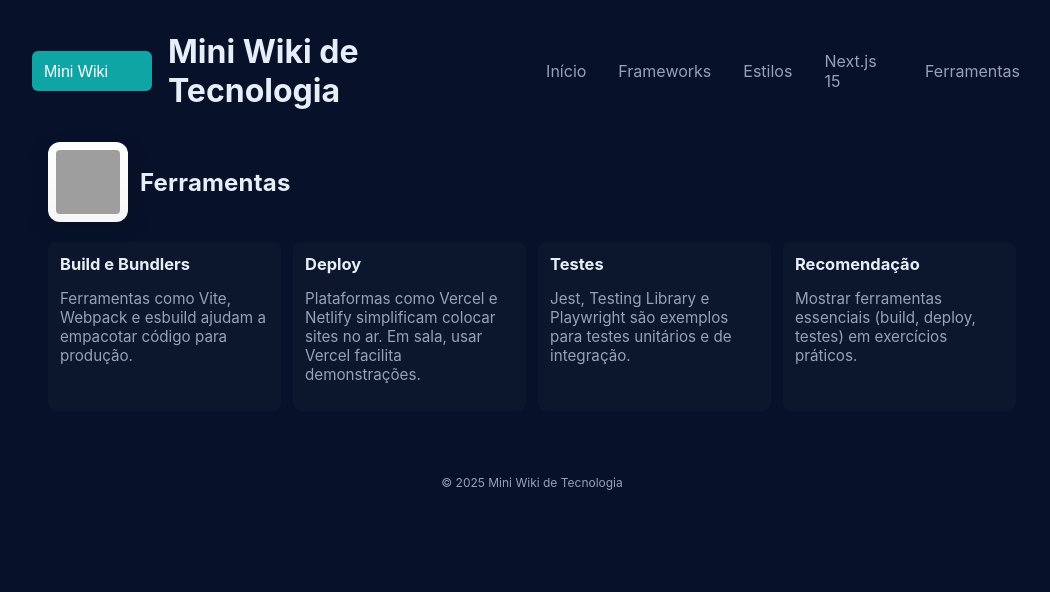
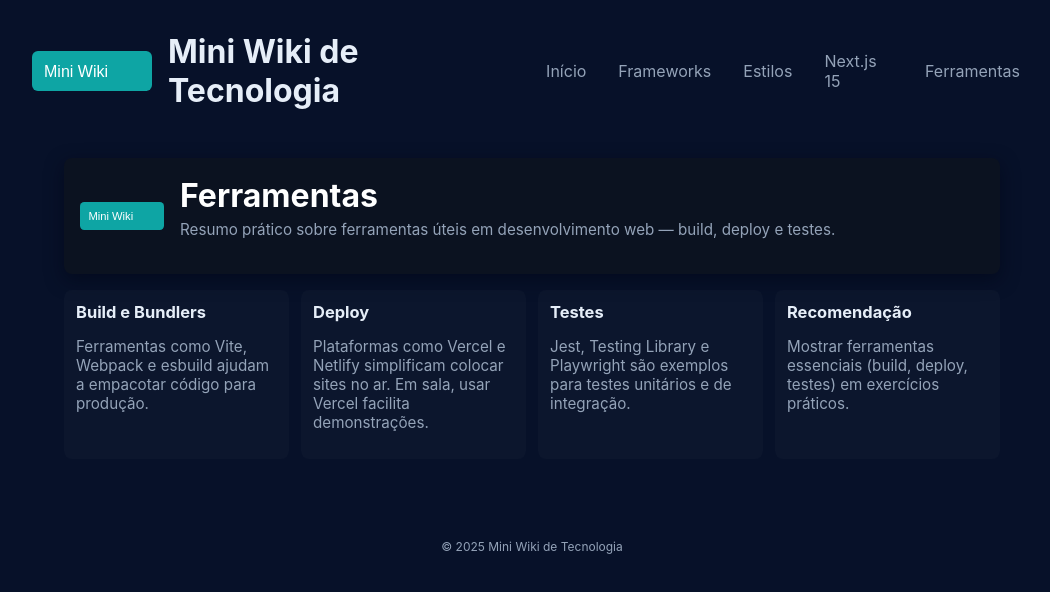
Before and after one commit to mateussousaaaa00-blip/fremeworks-pesquisa, a Next.js app: page /ferramentas in a window 1280 px wide. Shown: the top 592 px of the page, without its empty margins (108-1158 px from the left). Built offline with nearby package versions, Linux system fonts and the light colour scheme; grey boxes are pictures that could not be loaded.

Commit message:
style: alinhar página Ferramentas com layout padrão (hero + grid)

```diff
--- a/app/ferramentas/page.jsx
+++ b/app/ferramentas/page.jsx
@@ -2,35 +2,19 @@ import InfoCard from '../../components/InfoCard'
 
 export default function Ferramentas(){
     return (
-    <section style={{ padding: 16, maxWidth: 1100, margin: '0 auto' }}>
-        <div
-            style={{
-                display: 'flex',
-                alignItems: 'center',
-                justifyContent: 'space-between',
-                gap: 12,
-                flexWrap: 'wrap',
-            }}
-        >
-            <div style={{ display: 'flex', alignItems: 'center', gap: 12 }}>
-                <img
-                    src="https://cdn-icons-png.flaticon.com/512/126/126391.png"
-                    alt="ícone ferramentas"
-                    style={{
-                        width: 64,
-                        height: 64,
-                        objectFit: 'cover',
-                        borderRadius: 12,
-                        boxShadow: '0 8px 24px rgba(0,0,0,0.12)',
-                        background: 'linear-gradient(180deg, #fff, #f6f6f8)',
-                        padding: 8,
-                    }}
-                />
-                <h2 style={{ margin: 0, fontSize: 24, letterSpacing: 0.2 }}>Ferramentas</h2>
+        <main className="container">
+            <section className="hero card" style={{marginBottom:16, padding: '1rem'}}>
+                <div style={{display:'flex',alignItems:'center',gap:16}}>
+                    <img src="/logo.svg" alt="logo" style={{width:84,height:84,borderRadius:10}}/>
+                    <div>
+                        <h2 className="hero-title" style={{margin:0}}>Ferramentas</h2>
+                        <p className="hero-sub muted-small" style={{marginTop:6}}>Resumo prático sobre ferramentas úteis em desenvolvimento web — build, deploy e testes.</p>
                     </div>
                 </div>
+            </section>
 
-        <div style={{ marginTop: 20 }} className="grid">
+            <section>
+                <div className="grid">
                     <InfoCard title="Build e Bundlers">
                         <p>Ferramentas como Vite, Webpack e esbuild ajudam a empacotar código para produção.</p>
                     </InfoCard>
@@ -48,5 +32,6 @@ return (
                     </InfoCard>
                 </div>
             </section>
+        </main>
     )
 }
```
Lines whose indentation alone changed are shown as unchanged.
